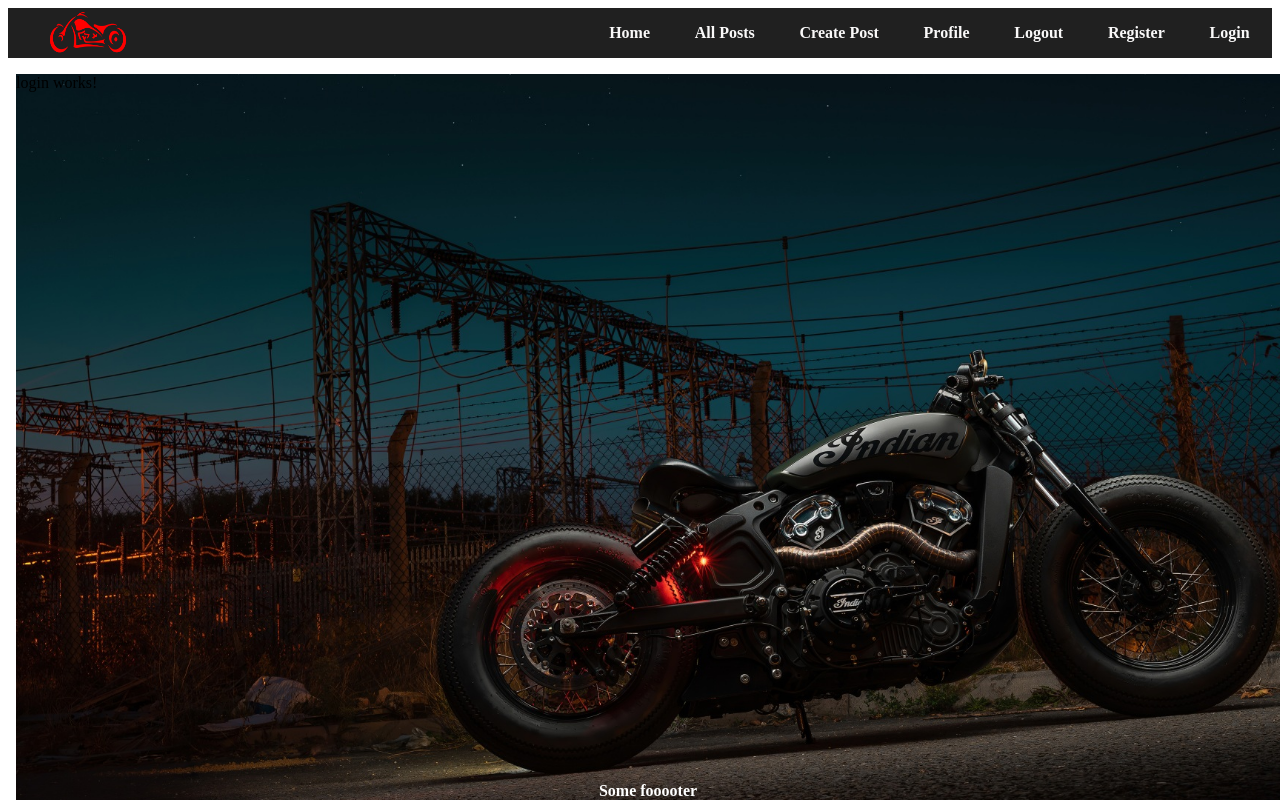
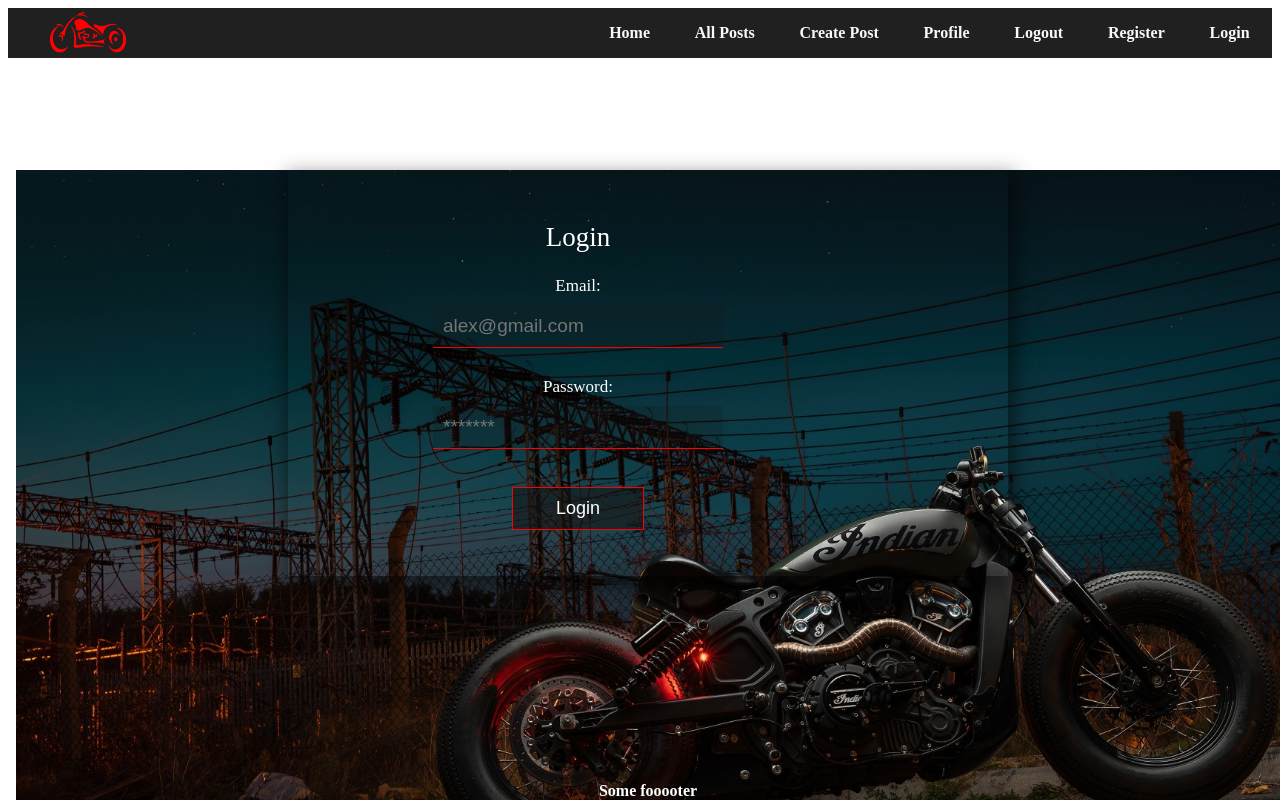
Before and after one commit to 2HEADSs/SPA-Angular, an Angular app in the folder motorcycle-app/: page /auth/login in a window 1280 px wide. Shown: the top 800 px of the page. Built offline with nearby package versions, Linux system fonts and the light colour scheme.

Commit message:
add html and css to login page

```diff
--- a/motorcycle-app/src/app/auth/login/login.component.css
+++ b/motorcycle-app/src/app/auth/login/login.component.css
@@ -0,0 +1,103 @@
+
+
+.login {
+    background-repeat: no-repeat;
+    background-position: 40% 60%;
+    margin: auto;
+    width: 720px;
+    height: 370px auto;
+    margin-top: 7em;
+    left: 35%;
+    text-align: center;
+    display: flex;
+    color: white;
+    box-shadow: 3px 10px 20px 5px rgba(0, 0, 0, .5);
+}
+
+
+.info {
+    width: 250px;
+    background: rgba(20, 20, 20, .8);
+    padding: 55px 5px;
+    border-right: 5px solid rgba(30, 30, 30, .8);
+}
+
+.info>h2 {
+    padding-top: 5.5em;
+    font-weight: 300;
+    font-size: 23px;
+}
+
+.info>p {
+    margin-top: 2px;
+    font-size: 18px;
+}
+
+.loginForm {
+    width: 580px;
+    padding: 30px 0;
+    background: none;
+    transition: .2s;
+}
+
+
+
+
+.loginForm>h2 {
+    font-weight: 350;
+    font-size: 27px;
+}
+
+.inputFields {
+    margin: 18px 0;
+    font-size: 19px;
+    padding: 10px;
+    width: 270px;
+    border: 1px solid rgb(250, 2, 2);
+    border-top: none;
+    border-left: none;
+    border-right: none;
+    background: rgba(20, 20, 20, .2);
+    color: white;
+    outline: none;
+}
+
+.noBullet {
+    list-style-type: none;
+    padding: 0;
+}
+
+#btn {
+    border: 1px solid rgb(251, 1, 1);
+    background: rgba(20, 20, 20, .6);
+    font-size: 18px;
+    color: white;
+    margin-top: 20px;
+    padding: 10px 43px;
+    cursor: pointer;
+    transition: .4s;
+}
+
+#btn:hover {
+    background: rgba(20, 20, 20, .8);
+    padding: 10px 80px;
+}
+
+label {
+    display: block;
+    width: 100%;
+    margin-top: 0.6em;
+    padding: 0;
+    border: none;
+    outline: none;
+    box-sizing: border-box;
+    font-size: 17px;
+}
+
+label {
+    margin-bottom: -0.5em;
+}
+
+label:nth-of-type(2) {
+    margin-top: 3em;
+}
--- a/motorcycle-app/src/app/auth/login/login.component.html
+++ b/motorcycle-app/src/app/auth/login/login.component.html
@@ -1 +1,20 @@
-<p>login works!</p>
+
+    <div class="login">
+        <form class="loginForm">
+            <h2>Login</h2>
+            <ul class="noBullet">
+                <li>
+                    <label for="email">Email:</label>
+                    <input type="text" class="inputFields" id="email" name="email" placeholder="alex@gmail.com" />
+                </li>
+                <li>
+                    <label for="password">Password:</label>
+                    <input type="password" class="inputFields" id="password" name="password" placeholder="*******" />
+                </li>
+
+                <li id="center-btn">
+                    <button id="btn">Login</button>
+                </li>
+            </ul>
+        </form>
+    </div>
```
Also changed, not shown: motorcycle-app/src/app/auth/register/register.component.html (+3 -4 lines).
